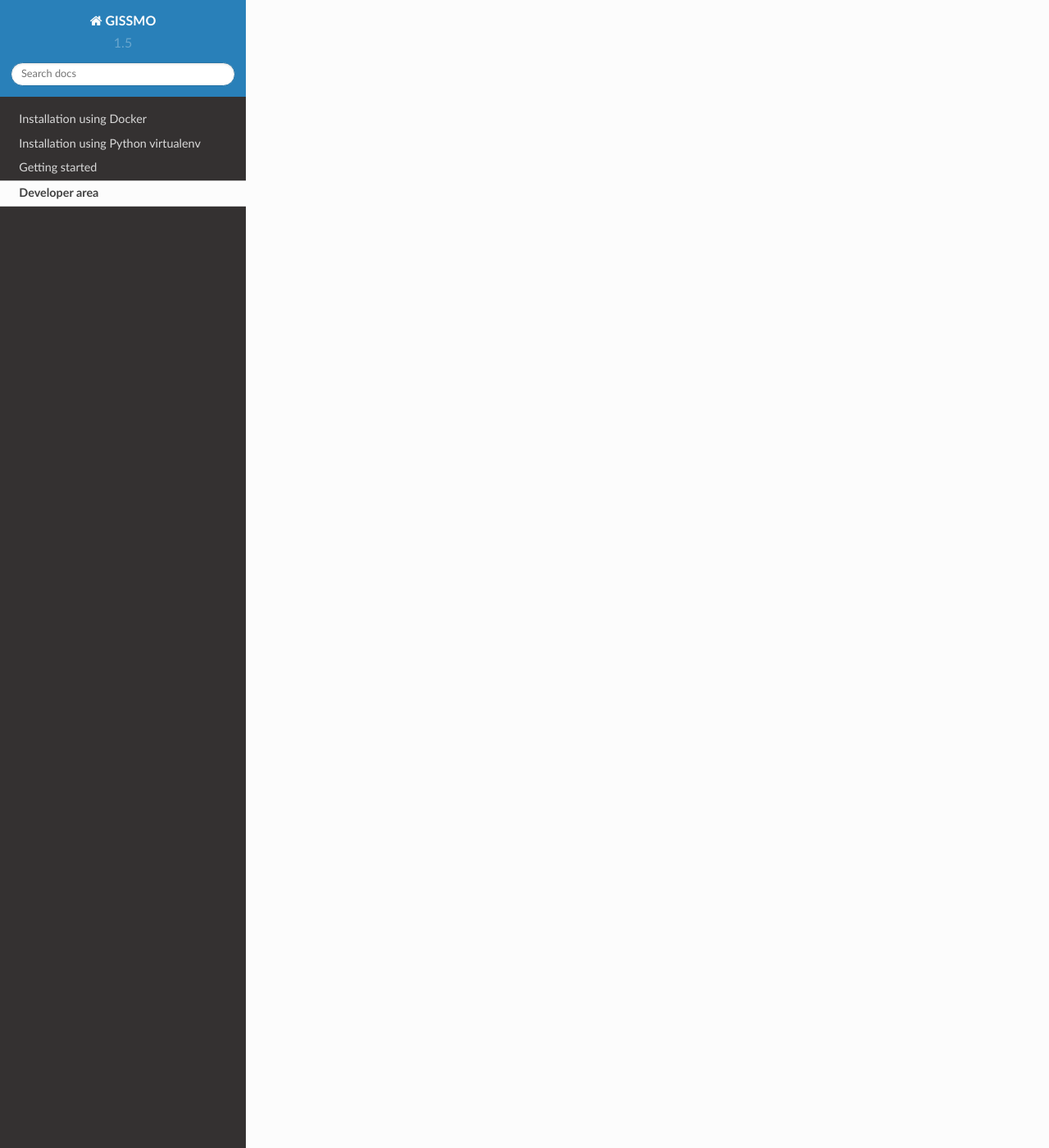
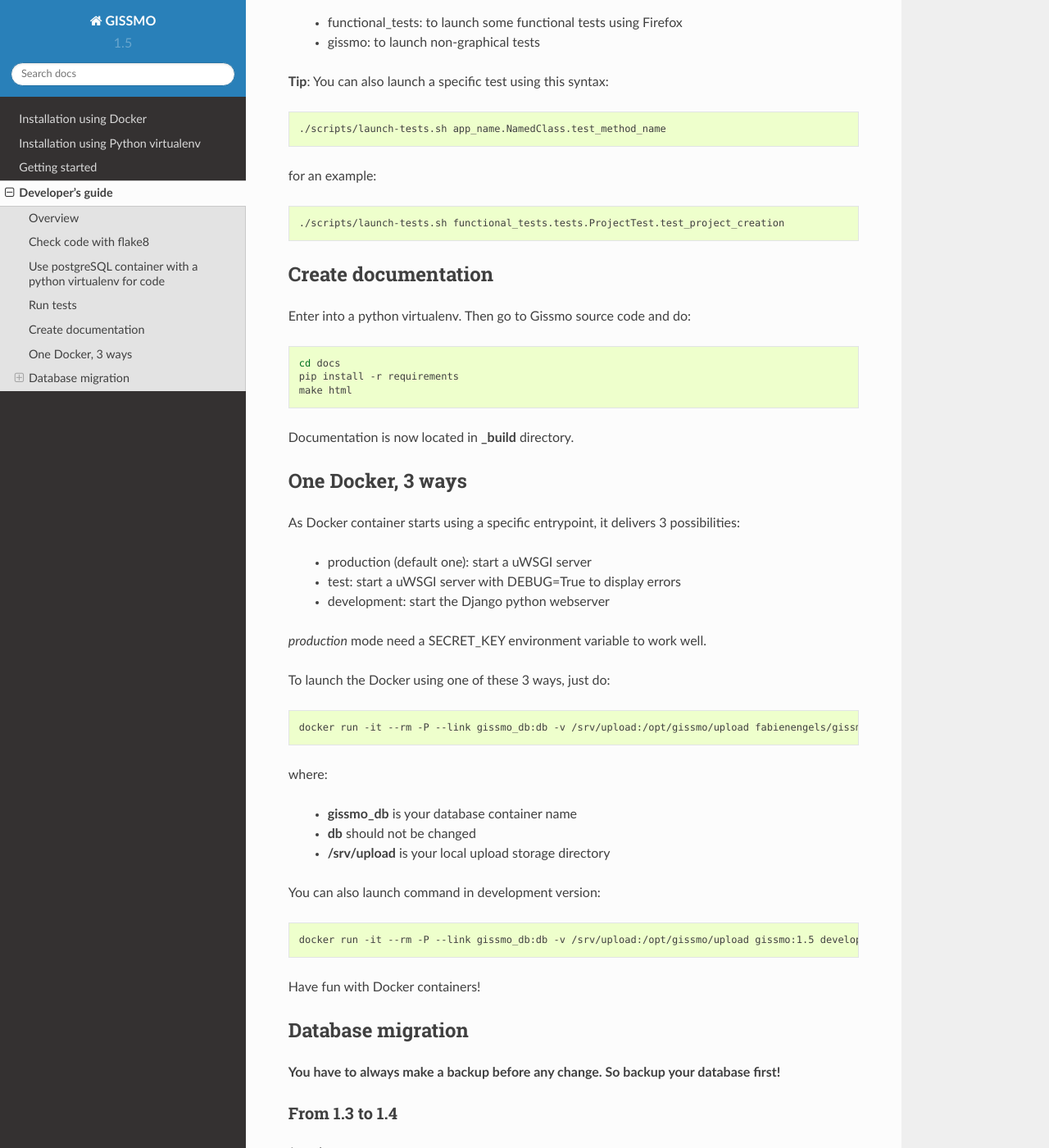
Before and after one commit to Paysdesmerveilles/gissmo, a Sphinx documentation site: the page built from docs/development.rst, in a window 1280 px wide and 1400 px high, scrolled down 1569 px. Shown: the whole window at 82% size. Built offline with Sphinx 7.4.7 and the Read the Docs theme 2.0.0, drawn with Linux system fonts in a browser that asks for light colours; some of the changed text lies outside the part shown.

Commit message:
[UP] Documentation: Complete Development's guide

```diff
--- a/docs/development.rst
+++ b/docs/development.rst
@@ -1,7 +1,151 @@
-Developer area
-==============
+Developer's guide
+*****************
 
-.. todo::
+Welcome to this developer area where you will find tip & tricks, but especially information about how to improve Gissmo.
 
-   * Explain how to generate documentation
-   * How to use tests and functional tests
+Overview
+========
+
+Gissmo get priority to **Docker** in order to get an instance of Django.
+
+We use a **Github repository** (https://github.com/eost/gissmo) with a checking code script using **flake8** (Cf. https://github.com/eost/gissmo/blob/master/scripts/git_hooks/pre-commit).
+
+Tests are done on a **python virtual environment** (python-virtualenv).
+
+Documentation use **Sphinx** using **reStructuredText format**.
+
+Bugs and improvements are located here: https://github.com/eost/gissmo/issues/.
+
+Check code with flake8
+======================
+
+We consider that:
+
+  * you get Gissmo github source code
+  * you create a python virtual environment in which you work
+
+In order Git to check code before each commit, use **scripts/git_hooks/pre-commit** script:
+
+.. code-block:: bash
+
+   cp scripts/git_hooks/pre-commit .git/hooks/pre-commit
+   chmod +x .git/hooks/pre-commit
+
+Then commit in your python virtual environment. This will check the code and display potential errors.
+
+Use postgreSQL container with a python virtualenv for code
+========================================================
+
+If you have a postgreSQL container, but Django to launch in a Python virtualenv, just launch Django like this:
+
+.. code-block:: bash
+
+   DB_PORT_5432_TCP_PORT=`docker inspect -f '{{ (index (index .NetworkSettings.Ports "5432/tcp") 0).HostPort}}' gissmo_db` python manage.py runserver
+
+where **gissmo_db** is your database container name.
+
+Run tests
+=========
+
+To run tests:
+
+  * create a postgreSQL container called **gissmo_db**
+  * enter Gissmo source code with a Python virtualenv in which you install Gissmo python dependencies (using *pip install -r requirements*)
+
+Then launch this command (in Gissmo source code):
+
+.. code-block:: bash
+
+   ./scripts/launch-tests.sh app_name
+
+where **app_name** is the application name you want to test.
+
+For an example we have:
+
+  * functional_tests: to launch some functional tests using Firefox
+  * gissmo: to launch non-graphical tests
+
+**Tip**: You can also launch a specific test using this syntax:
+
+.. code-block:: bash
+
+   ./scripts/launch-tests.sh app_name.NamedClass.test_method_name
+
+for an example:
+
+.. code-block:: bash
+
+   ./scripts/launch-tests.sh functional_tests.tests.ProjectTest.test_project_creation
+
+Create documentation
+====================
+
+Enter into a python virtualenv. Then go to Gissmo source code and do:
+
+.. code-block:: bash
+
+   cd docs
+   pip install -r requirements
+   make html
+
+Documentation is now located in **_build** directory.
+
+One Docker, 3 ways
+==================
+
+As Docker container starts using a specific entrypoint, it delivers 3 possibilities:
+
+  * production (default one): start a uWSGI server
+  * test: start a uWSGI server with DEBUG=True to display errors
+  * development: start the Django python webserver
+
+*production* mode need a SECRET_KEY environment variable to work well.
+
+To launch the Docker using one of these 3 ways, just do:
+
+.. code-block:: bash
+
+   docker run -it --rm -P --link gissmo_db:db -v /srv/upload:/opt/gissmo/upload fabienengels/gissmo:1.5 development
+
+where:
+
+  * **gissmo_db** is your database container name
+  * **db** should not be changed
+  * **/srv/upload** is your local upload storage directory
+
+You can also launch command in development version:
+
+.. code-block:: bash
+
+   docker run -it --rm -P --link gissmo_db:db -v /srv/upload:/opt/gissmo/upload gissmo:1.5 development python manage.py migrate
+
+Have fun with Docker containers!
+
+Database migration
+==================
+
+**You have to always make a backup before any change. So backup your database first!**
+
+From 1.3 to 1.4
+---------------
+
+Just do:
+
+.. code-block:: bash
+
+   docker run -it --rm --link gissmo_db:db gissmo:1.4 python manage.py migrate admin 0001_initial --fake --noinput
+   docker run -it --rm --link gissmo_db:db gissmo:1.4 python manage.py migrate auth
+   docker run -it --rm --link gissmo_db:db gissmo:1.4 python manage.py migrate sessions 0001_initial --fake
+   docker run -it --rm --link gissmo_db:db gissmo:1.4 python manage.py migrate gissmo 0001_initial --fake
+   docker run -it --rm --link gissmo_db:db gissmo:1.4 python manage.py migrate gissmo
+
+**WARNING: New document upload area is located in /opt/gissmo/upload** (in Docker container) so it needs to mount a supplementary volume.
+
+From 1.4 to 1.5:
+----------------
+
+Just do:
+
+   docker run -it --rm --link gissmo_db:db gissmo:1.5 python manage.py migrate gissmo
+
+That's all!
--- a/docs/index.rst
+++ b/docs/index.rst
@@ -9,7 +9,7 @@
 Description
 -----------
 
-GISSMO stands for *Gestion Informatisée pour le Suivi des Sites et du Matériel sismOlogique* (in french) which means that it's an electronic management system for simsologic stuff and places.
+GISSMO stands for *Gestion Informatisée pour le Suivi des Sites et du Matériel sismOlogique* (in french) which means that it's an electronic management system for sismologic stuff and places.
 
 You should be able to:
 
```
Also changed, not shown: README.md (+6 -242 lines).
